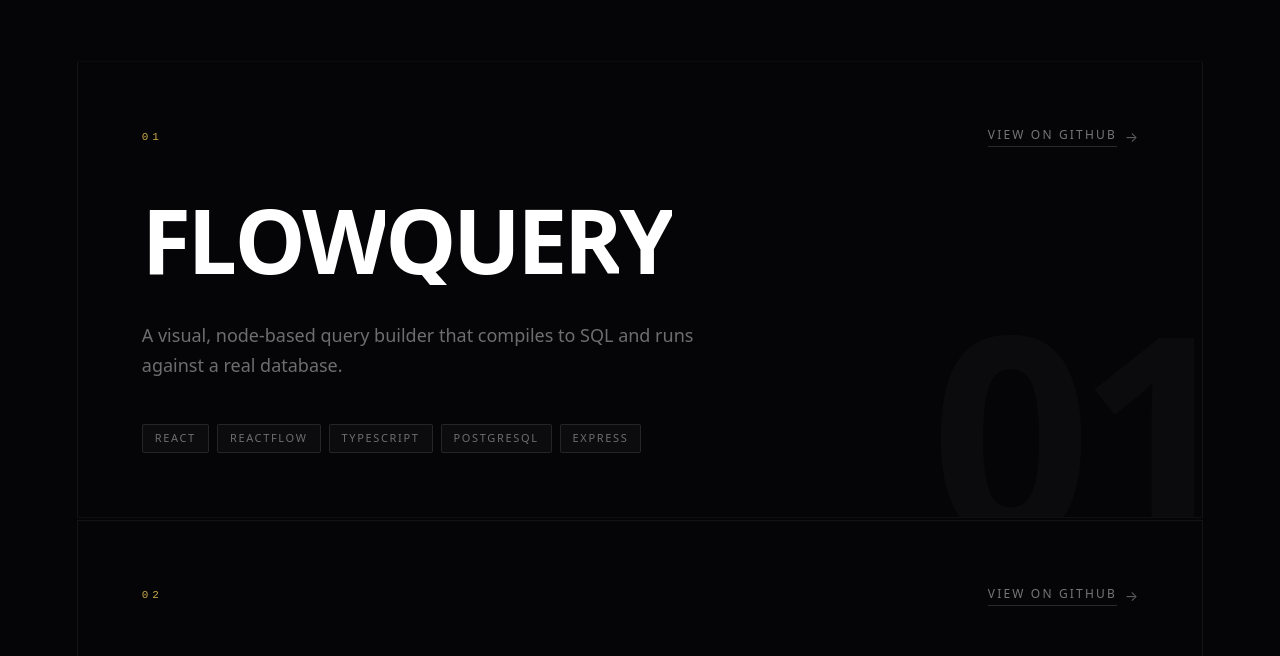
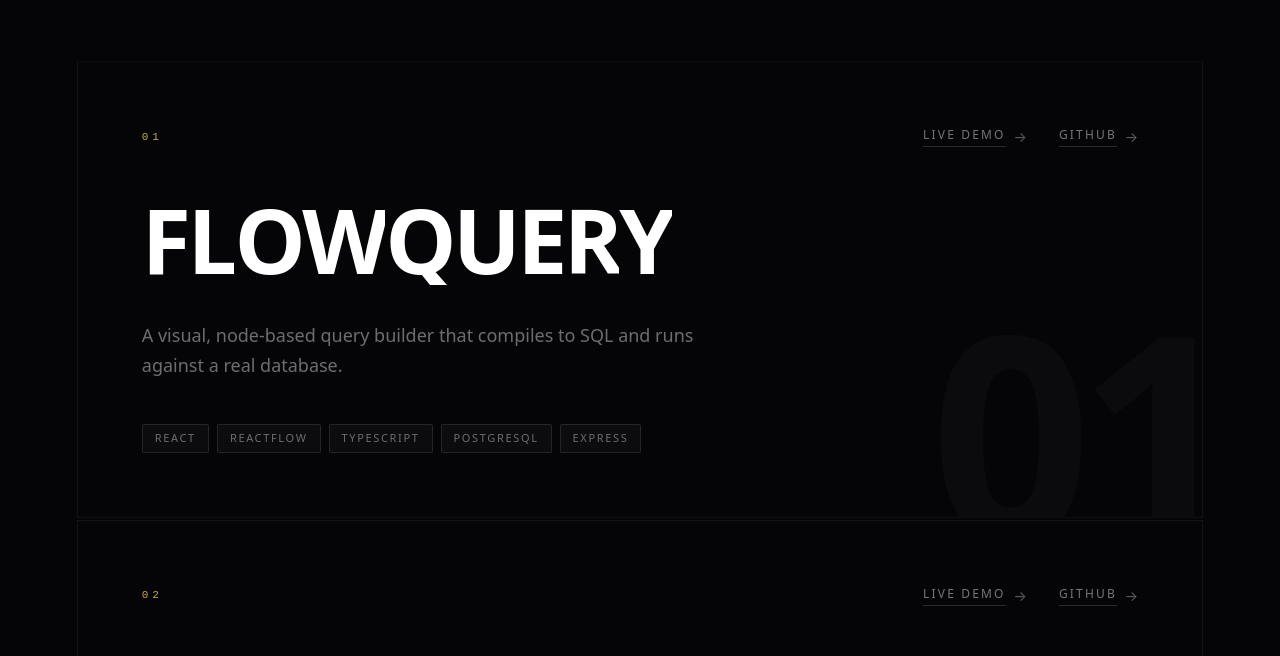
Before and after one commit to pujxn/portfolio, a React app: page / in a window 1280 px wide. Shown: the part 1180-1836 px from the top of the page. Built offline with nearby package versions, Linux system fonts and the light colour scheme; the HTML template or start-up script is replaced by a standard one.

Commit message:
Add live demo links for FlowQuery and PrepGrid

```diff
--- a/src/components/Projects.tsx
+++ b/src/components/Projects.tsx
@@ -14,6 +14,7 @@ const PROJECTS = [
       'A visual, node-based query builder that compiles to SQL and runs against a real database.',
     tags: ['React', 'ReactFlow', 'TypeScript', 'PostgreSQL', 'Express'],
     github: 'https://github.com/pujxn/flowquery',
+    live: 'https://flowquery.vercel.app',
   },
   {
     number: '02',
@@ -22,6 +23,7 @@ const PROJECTS = [
       'An AI-powered interview prep tool that generates questions from job descriptions and evaluates your answers.',
     tags: ['React', 'TypeScript', 'Groq', 'TanStack Query'],
     github: 'https://github.com/pujxn/prepgrid',
+    live: 'https://prepgrid-smoky.vercel.app',
   },
 ]
 
@@ -223,7 +225,7 @@ function ProjectCard({
           {project.number}
         </motion.div>
 
-        {/* Top row — number + github */}
+        {/* Top row — number + links */}
         <div style={{ display: 'flex', justifyContent: 'space-between', alignItems: 'center', marginBottom: 'clamp(24px, 4vw, 48px)' }}>
           <span
             style={{
@@ -236,7 +238,10 @@ function ProjectCard({
           >
             {project.number}
           </span>
-          <MagneticLink href={project.github}>View on GitHub</MagneticLink>
+          <div style={{ display: 'flex', gap: 'clamp(16px, 2.5vw, 32px)', alignItems: 'center' }}>
+            <MagneticLink href={project.live}>Live demo</MagneticLink>
+            <MagneticLink href={project.github}>GitHub</MagneticLink>
+          </div>
         </div>
 
         {/* Project name — letter slide-up */}
```
